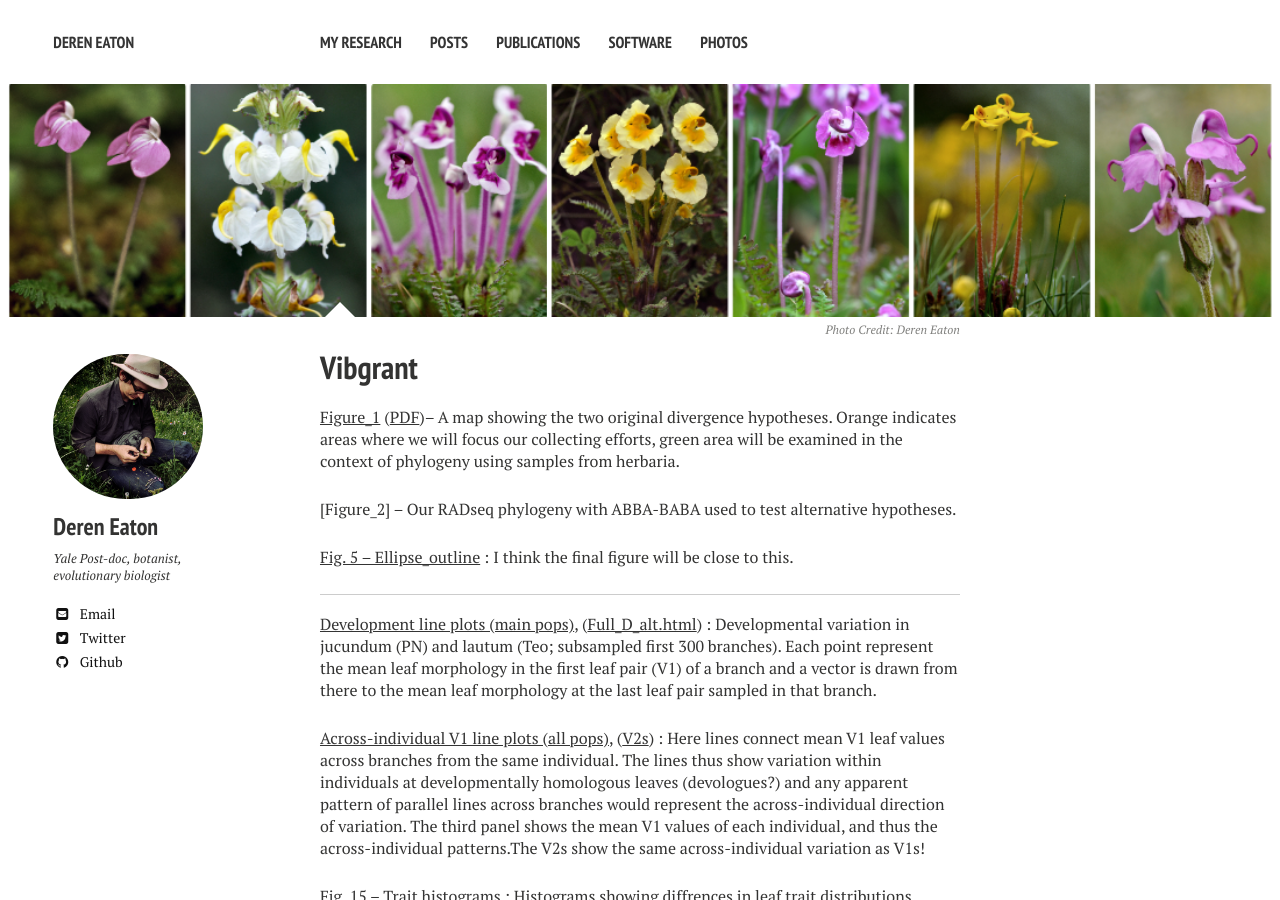
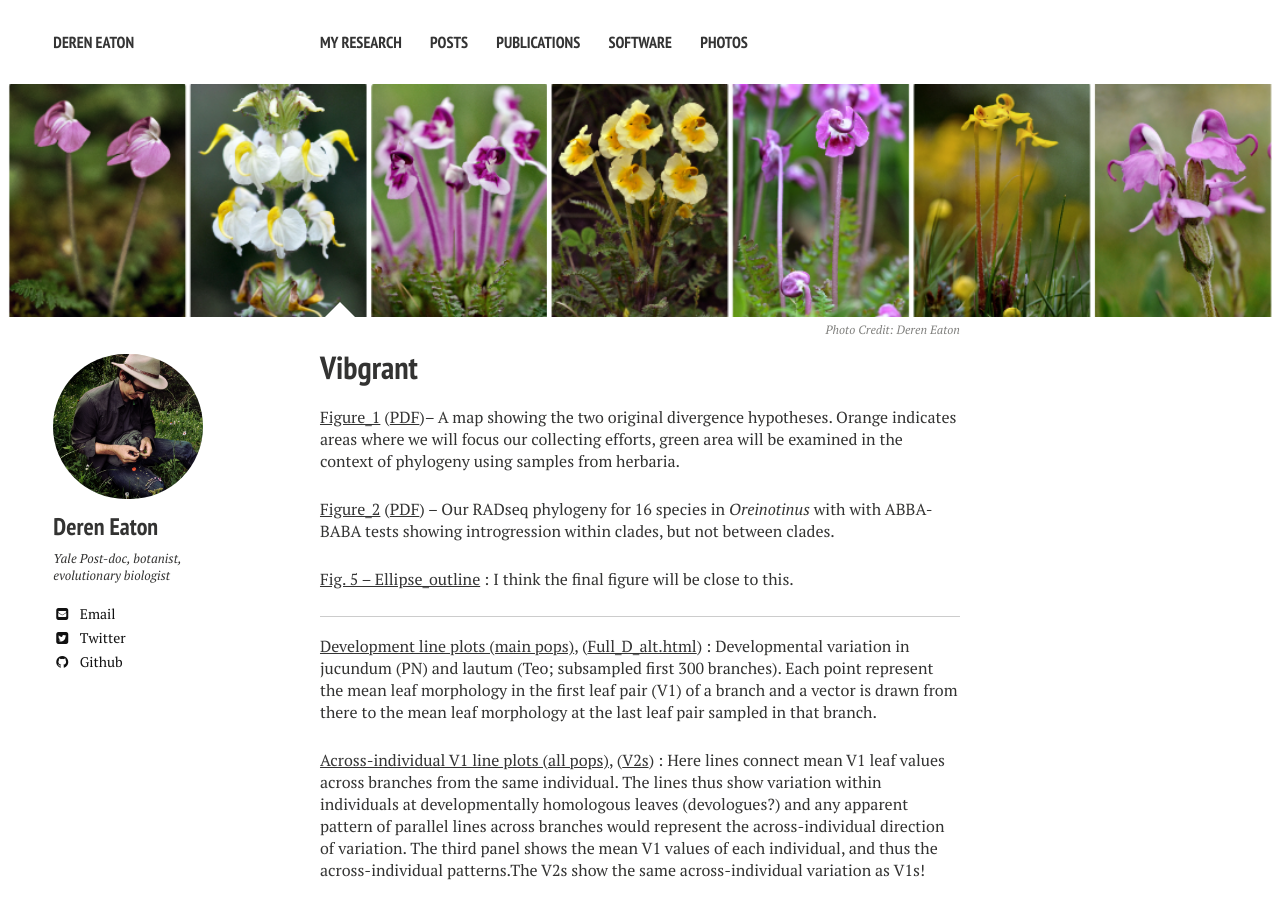
Before and after one commit to dereneaton/dereneaton.github.io, a Jekyll site: the page built from vibgrant/index.md, in a window 1280 px wide and 900 px high. Built offline with Jekyll 4.4.1, drawn with Linux system fonts in a browser that asks for light colours; nearby versions of some CDN libraries; comment, search, counter and statistics services are not loaded.

Commit message:
figure 2 added

```diff
--- a/vibgrant/index.md
+++ b/vibgrant/index.md
@@ -13,7 +13,7 @@ comments: true
 
 [Figure_1](Figure1.svg) ([PDF](Figure1.pdf))-- A map showing the two original divergence hypotheses. Orange indicates areas where we will focus our collecting efforts, green area will be examined in the context of phylogeny using samples from herbaria.
 
-[Figure_2] -- Our RADseq phylogeny with ABBA-BABA used to test alternative hypotheses.
+[Figure_2](Figure2.svg) ([PDF](Figure2.pdf)) -- Our RADseq phylogeny for 16 species in _Oreinotinus_ with with ABBA-BABA tests showing introgression within clades, but not between clades.
 
 [Fig. 5 -- Ellipse_outline](Ellipse_outline.svg) : I think the final figure will be close to this.
 
```
Also changed, not shown: 2 other files.
